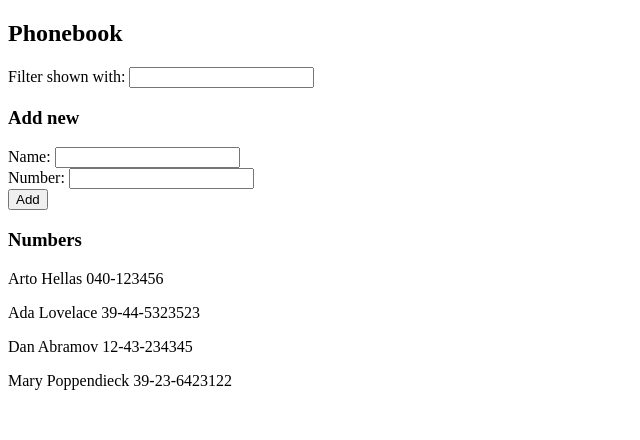
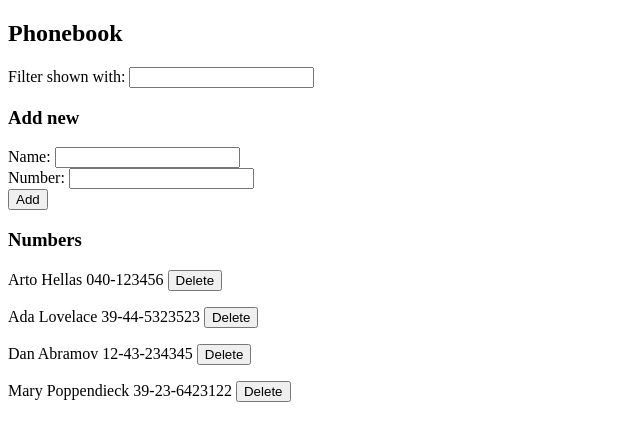
Before and after one commit to Oskulindholm/fullstack, a React (Create React App) app in the folder osa2/puhelinluettelo/: page / in a window 1280 px wide. Shown: the top 440 px of the page, without its empty margins (0-640 px from the left). Built offline with nearby package versions, Linux system fonts and the light colour scheme; data requests are answered from the project's data file; the HTML template or start-up script is replaced by a standard one.

Commit message:
Tehtävä 2.14

```diff
--- a/osa2/puhelinluettelo/src/App.js
+++ b/osa2/puhelinluettelo/src/App.js
@@ -13,7 +13,7 @@ const App = () => {
     personService
       .getAll()
       .then(res => {
-        setPersons(res.data)
+        setPersons(res)
       })
   }, [])
 
@@ -35,13 +35,10 @@ const App = () => {
     personService
     .create(newPerson)
     .then(res => {
-      console.log(res)
-      setPersons(persons.concat(res.data))
+      setPersons(persons.concat(res))
       setNewName('')
       setNewNumber('')
     })
-
-    console.log(newPerson.name + ' added')
   }
 
   const handleNameChange = (event) => {
@@ -56,6 +53,18 @@ const App = () => {
     setFilter(event.target.value)
   }
 
+  const handleErase = (person) => {
+    if (window.confirm(`Delete ${person.name} ?`)) {
+      personService
+        .erase(person)
+        .then(() => {
+          personService
+          .getAll()
+          .then(updatedPhonebook => {setPersons(updatedPhonebook)})
+        })
+    }
+  }
+
   return (
     <div>
       <h2>Phonebook</h2>
@@ -66,7 +75,7 @@ const App = () => {
       nameValue={newName} numberValue={newNumber} />
 
       <h3>Numbers</h3>
-      <PersonList persons={persons} filter={filter} />
+      <PersonList persons={persons} filter={filter} handler={handleErase} />
     </div>
   )
 
@@ -105,12 +114,12 @@ const PersonForm = ({submitHandler, nameHandler, numberHandler, nameValue, numbe
 }
 
 /// PERSONLIST component renders the contents of the phonebook.
-const PersonList = ({persons, filter}) => {
+const PersonList = ({persons, filter, handler}) => {
 
   return (
     <>
     {persons.filter(p => p.name.toLowerCase().includes(filter.toLowerCase()))
-      .map(p => <p key={p.name}> {p.name} {p.number}</p>)}
+      .map(p => <p key={p.name}> {p.name} {p.number} <button onClick={() => handler(p)} >Delete</button> </p>)}
     </>
   )
 }
--- a/osa2/puhelinluettelo/src/services/Persons.js
+++ b/osa2/puhelinluettelo/src/services/Persons.js
@@ -2,14 +2,21 @@ import axios from 'axios'
 const baseUrl = 'http://localhost:3001/persons'
 
 const getAll = () => {
-    return axios.get(baseUrl)
+    const req = axios.get(baseUrl)
+    return req.then(res => res.data)
   }
 
   const create = newPerson => {
-    return axios.post(baseUrl, newPerson)
+    const req = axios.post(baseUrl, newPerson)
+    return req.then(res => res.data)
+  }
+
+  const erase = person => {
+    return axios.delete(`${baseUrl}/${person.id}`, person.id)
   }
 
   export default {
     getAll: getAll,
-    create: create
+    create: create,
+    erase:  erase
   }
```
